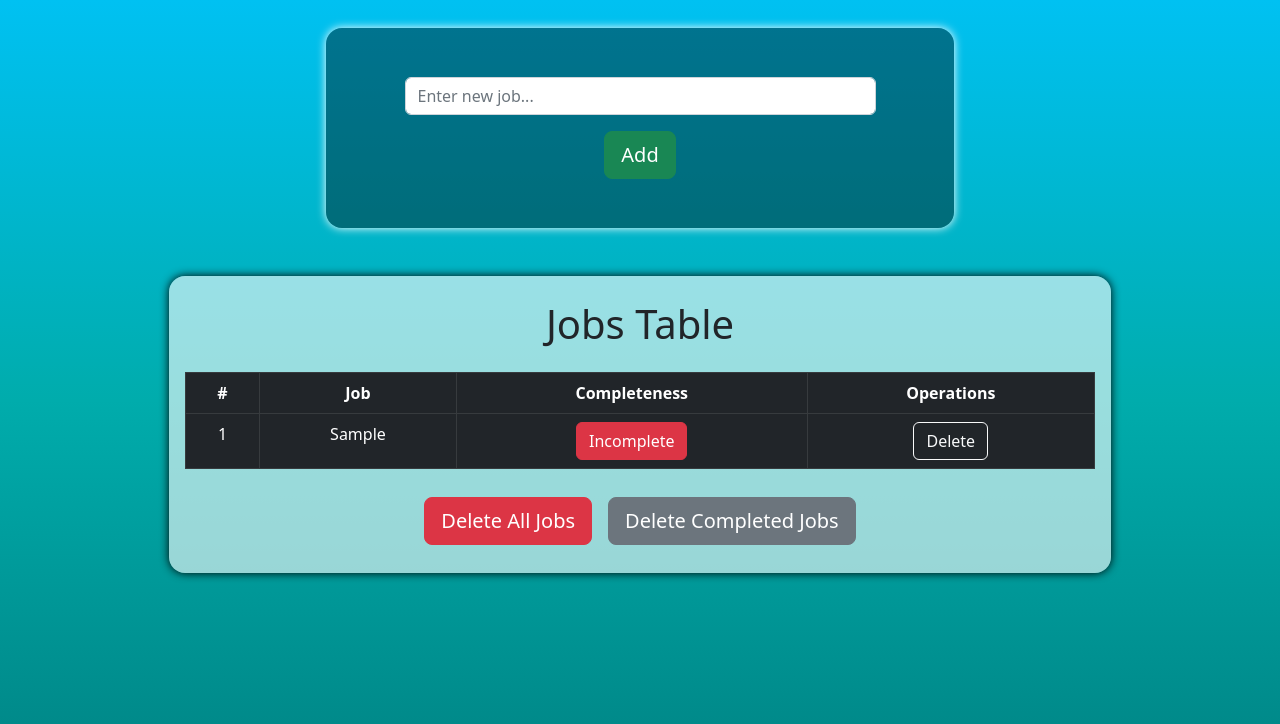
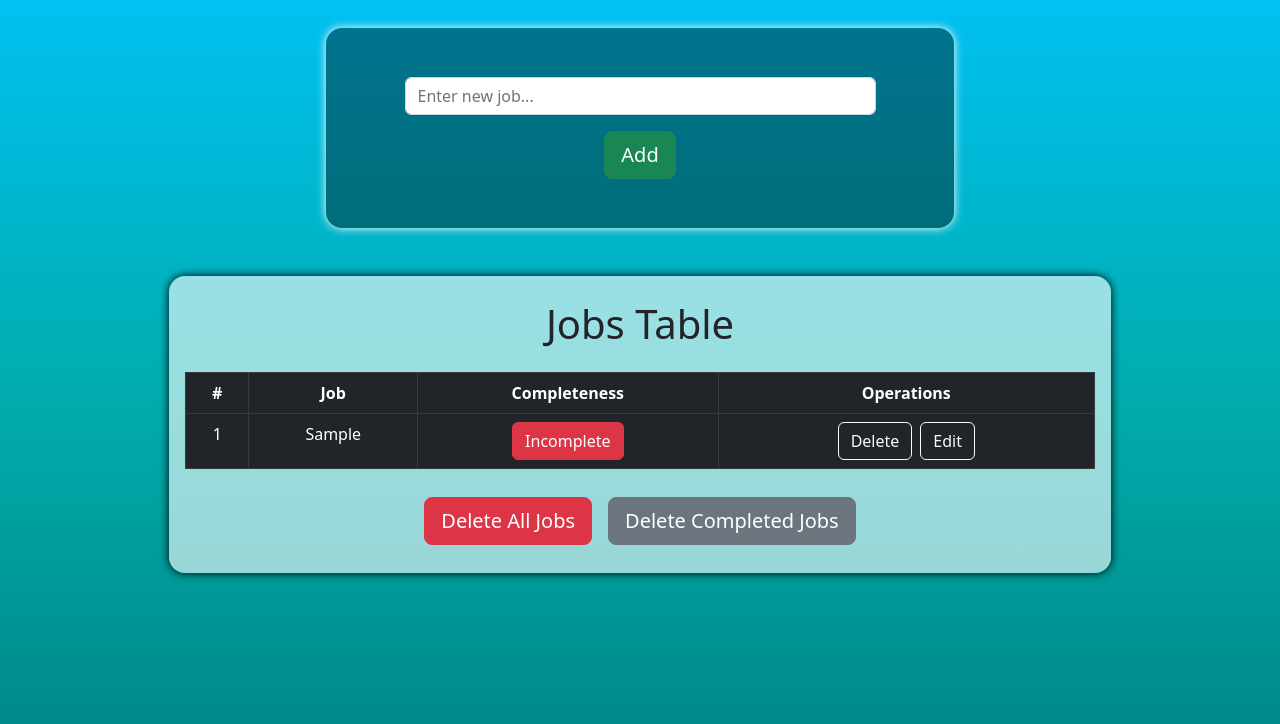
Before and after one commit to EhsanAryan/TodoAppReactTypescript, a React (Create React App) app: page / in a window 1280 px wide. Both pictures are taken after typing "Sample" into the empty fields and a click on the button "Add". Shown: the top 724 px of the page. Built offline with nearby package versions, Linux system fonts and the light colour scheme.

Commit message:
The 7th commit. The ability to edit jobs has been added (todo project)

```diff
--- a/src/components/App.tsx
+++ b/src/components/App.tsx
@@ -7,6 +7,9 @@ import { JobType } from "../Types/JobType";
 
 const App: React.FC = () => {
   const [allJobs , setAllJobs] = useState<JobType[]>([]);
+  const [job , setJob] = useState<string>("");
+  const [selectedJobId , setSelectedJobId] = useState<string>("");
+
 
   useEffect(() => {
     if(localStorage.getItem("jobs")) {
@@ -16,8 +19,10 @@ const App: React.FC = () => {
 
   return (
     <div className='app-div'>
-      <Input allJobs={allJobs} setAllJobs={setAllJobs} />
-      <Table allJobs={allJobs} setAllJobs={setAllJobs} />
+      <Input allJobs={allJobs} setAllJobs={setAllJobs} job={job} setJob={setJob}
+      selectedJobId={selectedJobId} setSelectedJobId={setSelectedJobId} />
+      <Table allJobs={allJobs} setAllJobs={setAllJobs} job={job} setJob={setJob}
+      selectedJobId={selectedJobId} setSelectedJobId={setSelectedJobId} />
     </div>
   );
 }
--- a/src/components/Input.tsx
+++ b/src/components/Input.tsx
@@ -1,13 +1,22 @@
-import React , { useState } from 'react';
+import React from 'react';
 import swal from 'sweetalert';
 import "./Input.css";
 import { JobType } from "../Types/JobType";
 
-type SetAllJobsParameter = (prevState: JobType[]) => JobType[]
+
+type SetAllJobsParameterType = (prevState: JobType[]) => JobType[];
+
+type SetJobParameterType = (prevJob: string) => string;
+
+type SetSelectedJobIdParameterType = (prevJobId: string) => string;
 
 type InputProps = {
     allJobs : JobType[] ,
-    setAllJobs : (newAllJobs: JobType[] | SetAllJobsParameter) => void
+    setAllJobs : (newAllJobs: JobType[] | SetAllJobsParameterType) => void ,
+    job : string ,
+    setJob : (newJob: string | SetJobParameterType) => void ,
+    selectedJobId : string ,
+    setSelectedJobId : (newSelectedJobId: string | SetSelectedJobIdParameterType) => void
 }
 
 const handleJobValidation = (job: string): boolean => {
@@ -39,11 +48,11 @@ const handleJobValidation = (job: string): boolean => {
 
 
 const Input: React.FC<InputProps> = (props) => {
-    const {setAllJobs} = props;
+    const {setAllJobs , job , setJob , selectedJobId , setSelectedJobId} = props;
 
-    const [job , setJob] = useState<string>("");
 
     const addNewJob = () => {
+        if(selectedJobId.length === 0) {
             if(!handleJobValidation(job)) {
                 return;
             }
@@ -64,11 +73,35 @@ const Input: React.FC<InputProps> = (props) => {
 
             setJob("");
         }
+        else {
+            if(!handleJobValidation(job)) {
+                return;
+            }
+
+            let jobs: JobType[] = JSON.parse(localStorage.getItem("jobs")!);
+            jobs = jobs.map((j: JobType) => {
+                if(j.id === selectedJobId) {
+                    j = {...j , text: job};
+                }
+                return j;
+            });
+            setAllJobs(jobs);
+            localStorage.setItem("jobs" , JSON.stringify(jobs));
+
+            setSelectedJobId("");
+            setJob("");
+        }
+    }
 
     const handleEnter = (event: React.KeyboardEvent<HTMLInputElement>) => {
         if(event.key === "Enter"){
             addNewJob();
         }
+    }
+
+    const cancelEditting = () => {
+        setSelectedJobId("");
+        setJob("");
     }
 
 
@@ -78,10 +111,18 @@ const Input: React.FC<InputProps> = (props) => {
             <input type="text" className="form-control w-75 mx-auto my-2" placeholder="Enter new job..."
             value={job} onChange={(event: React.ChangeEvent<HTMLInputElement>) => setJob(event.target.value)}
             onKeyDown={handleEnter} />
-            <button type="button" className="btn btn-success btn-lg my-2"
+           <div className="my-2">
+                <button type="button" className="btn btn-success btn-lg mx-1"
                 onClick={addNewJob}>
-                Add
+                    {selectedJobId.length !== 0 ? "Edit" : "Add"}
                 </button>
+                {selectedJobId.length !== 0 ? (
+                    <button type="button" className="btn btn-danger btn-lg mx-1"
+                    onClick={cancelEditting}>
+                        Cancel
+                    </button>
+                ) : null}
+           </div>
         </div>
     )
 }
--- a/src/components/Table.css
+++ b/src/components/Table.css
@@ -9,6 +9,10 @@
     opacity: 0.5;
 }
 
+.none-pointer-event {
+    pointer-events: none;
+}
+
 
 
 @media screen and (max-width : 992px) {
--- a/src/components/Table.tsx
+++ b/src/components/Table.tsx
@@ -3,16 +3,25 @@ import "./Table.css"
 import { JobType } from "../Types/JobType";
 import swal from "sweetalert";
 
-type SetAllJobsParameter = (prevState: JobType[]) => JobType[]
+
+type SetAllJobsParameterType = (prevState: JobType[]) => JobType[]
+
+type SetJobParameterType = (prevJob: string) => string;
+
+type SetSelectedJobIdParameterType = (prevJobId: string) => string;
 
 type TableProps = {
     allJobs : JobType[] ,
-    setAllJobs : (newAllJobs: JobType[] | SetAllJobsParameter) => void
+    setAllJobs : (newAllJobs: JobType[] | SetAllJobsParameterType) => void ,
+    job : string ,
+    setJob : (newJob: string | SetJobParameterType) => void  ,
+    selectedJobId : string ,
+    setSelectedJobId : (newSelectedJobId: string | SetSelectedJobIdParameterType) => void
 }
 
 
 const Table: React.FC<TableProps> = (props) => {
-    const {allJobs , setAllJobs} = props;
+    const {allJobs , setAllJobs , setJob , selectedJobId , setSelectedJobId} = props;
 
     const tableBodyRef = useRef<HTMLTableSectionElement>(null)
 
@@ -38,6 +47,13 @@ const Table: React.FC<TableProps> = (props) => {
                 localStorage.setItem("jobs" , JSON.stringify(jobs));
             }
         });
+    }
+
+    const selectJob = (jobId : string , event: React.MouseEvent) => {
+        const currentJob: JobType = allJobs.filter(job => job.id === jobId)[0];
+
+        setJob(currentJob.text);
+        setSelectedJobId(jobId);
     }
 
     const handleCompleteness = (jobId : string): void => {
@@ -138,7 +154,8 @@ const Table: React.FC<TableProps> = (props) => {
                     <tbody ref={tableBodyRef}>
                         {allJobs.map((job , jobIndex) => {
                             return (
-                                <tr key={job.id} className={`${job.isCompleted ? "table-active" : ""}`}
+                                <tr key={job.id} className={`${job.isCompleted ? "table-active" : ""}
+                                ${selectedJobId.length !== 0 ? "none-pointer-event" : ""}`}
                                 draggable={true}
                                 onDragStart={handleDragStart} onDragEnd={handleDragEnd}
                                 onDragOver={handleDragOver} onDragLeave={hanldeDragLeave}
@@ -154,9 +171,13 @@ const Table: React.FC<TableProps> = (props) => {
 
                                     </td>
                                     <td>
-                                        <button type="button" className="btn btn-outline-light"
+                                        <button type="button" className="btn mx-1 btn-outline-light"
                                         onClick={() => deleteJob(job.id)}>
                                             Delete
+                                        </button>
+                                        <button type="button" className="btn mx-1 btn-outline-light"
+                                        onClick={(event: React.MouseEvent) => selectJob(job.id , event)}>
+                                            Edit
                                         </button>
                                     </td>
                                 </tr>
@@ -165,11 +186,13 @@ const Table: React.FC<TableProps> = (props) => {
                     </tbody>
                 </table>
                 <div className="mt-4 text-center">
-                        <button type="button" className="btn btn-danger btn-lg mx-2 my-1"
+                        <button type="button" className={`btn btn-danger btn-lg mx-2 my-1
+                        ${selectedJobId.length !== 0 ? "none-pointer-event" : ""}`}
                         onClick={deleteAllJobs}>
                             Delete All Jobs
                         </button>
-                        <button type="button" className="btn btn-secondary btn-lg mx-2 my-1"
+                        <button type="button" className={`btn btn-secondary btn-lg mx-2 my-1
+                        ${selectedJobId.length !== 0 ? "none-pointer-event" : ""}`}
                         onClick={deleteCompletedJobs}>
                             Delete Completed Jobs
                         </button>
```
Lines whose indentation alone changed are shown as unchanged.
